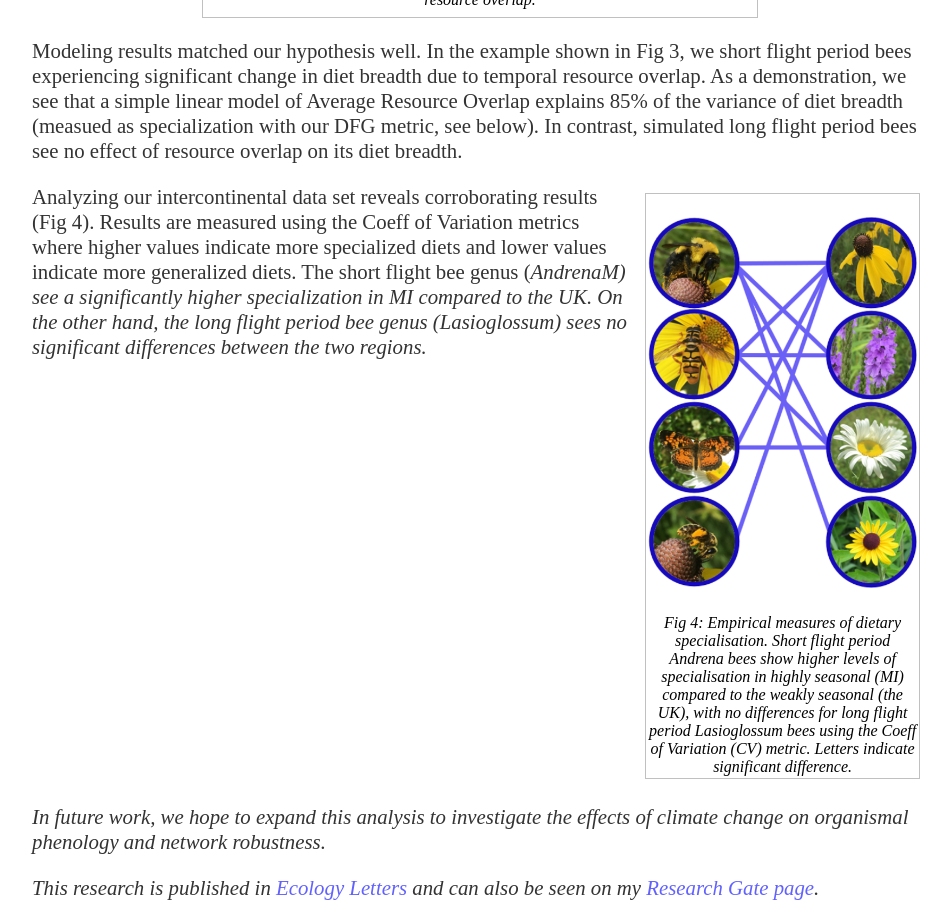
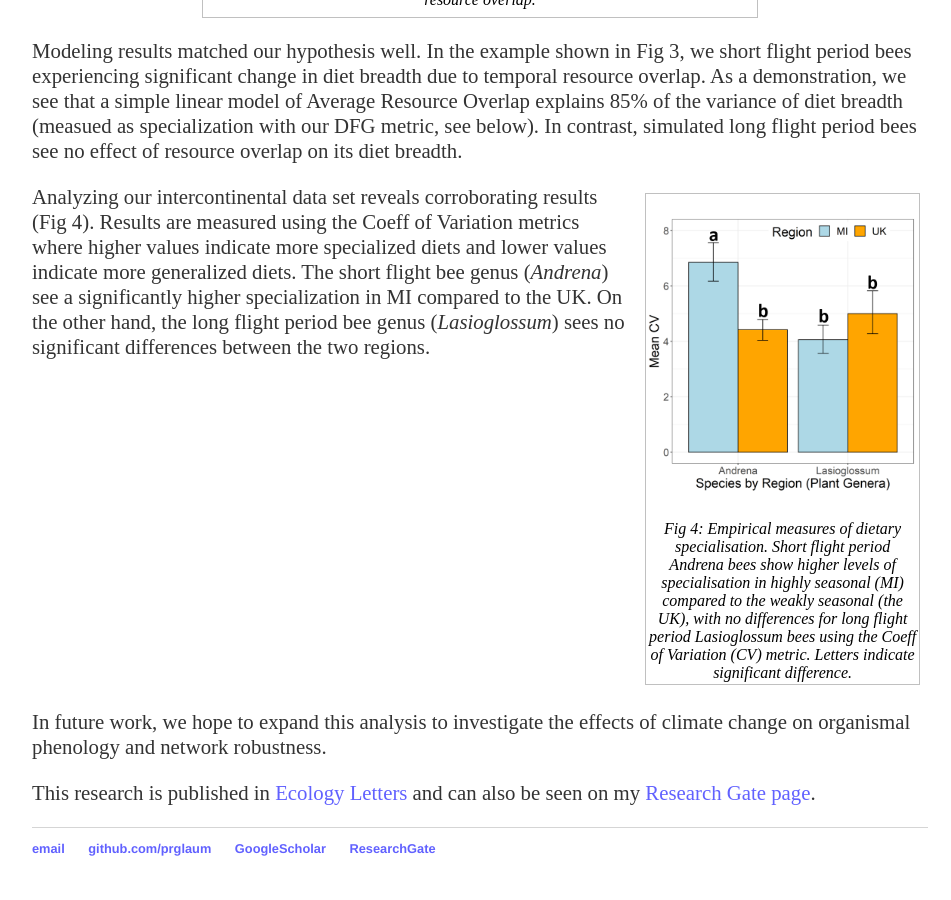
Before and after one commit to prglaum/prglaum.github.io, a Jekyll site: the page built from research/pollination/index.html, in a window 1280 px wide and 900 px high, scrolled down 2185 px. Shown: the whole window, without its empty margins (160-1111 px from the left). Built offline with Jekyll 4.4.1, drawn with Linux system fonts in a browser that asks for light colours.

Commit message:
Update index.html

```diff
--- a/research/pollination/index.html
+++ b/research/pollination/index.html
@@ -55,13 +55,13 @@ title: Pollination Networks
 </p>
 
 <figure30 class="float-img-right">
-		<p><img class=scaled src="{{site.url}}/docs/assets/images/pollNetwork.PNG" alt="exampleNetwork">
+		<p><img class=scaled src="{{site.url}}/docs/assets/images/pollBarGraph.PNG" alt="barGraph">
 		<figcaption>Fig 4: Empirical measures of dietary specialisation. Short flight period Andrena bees show higher levels of specialisation in highly
 		seasonal (MI) compared to the weakly seasonal (the UK), with no differences for long flight period Lasioglossum bees using
 		the Coeff of Variation (CV) metric. Letters indicate significant difference. </figcaption>
 </figure30>
 <p> Analyzing our intercontinental data set reveals corroborating results (Fig 4). Results are measured using the Coeff of Variation metrics where higher values
-	indicate more specialized diets and lower values indicate more generalized diets. The short flight bee genus (<i>AndrenaM<i>) see a significantly higher specialization
+	indicate more specialized diets and lower values indicate more generalized diets. The short flight bee genus (<i>Andrena</i>) see a significantly higher specialization
 	in MI compared to the UK. On the other hand, the long flight period bee genus (<i>Lasioglossum</i>) sees no significant differences between the two regions.
 </p>
 <br style="clear:right">
```
